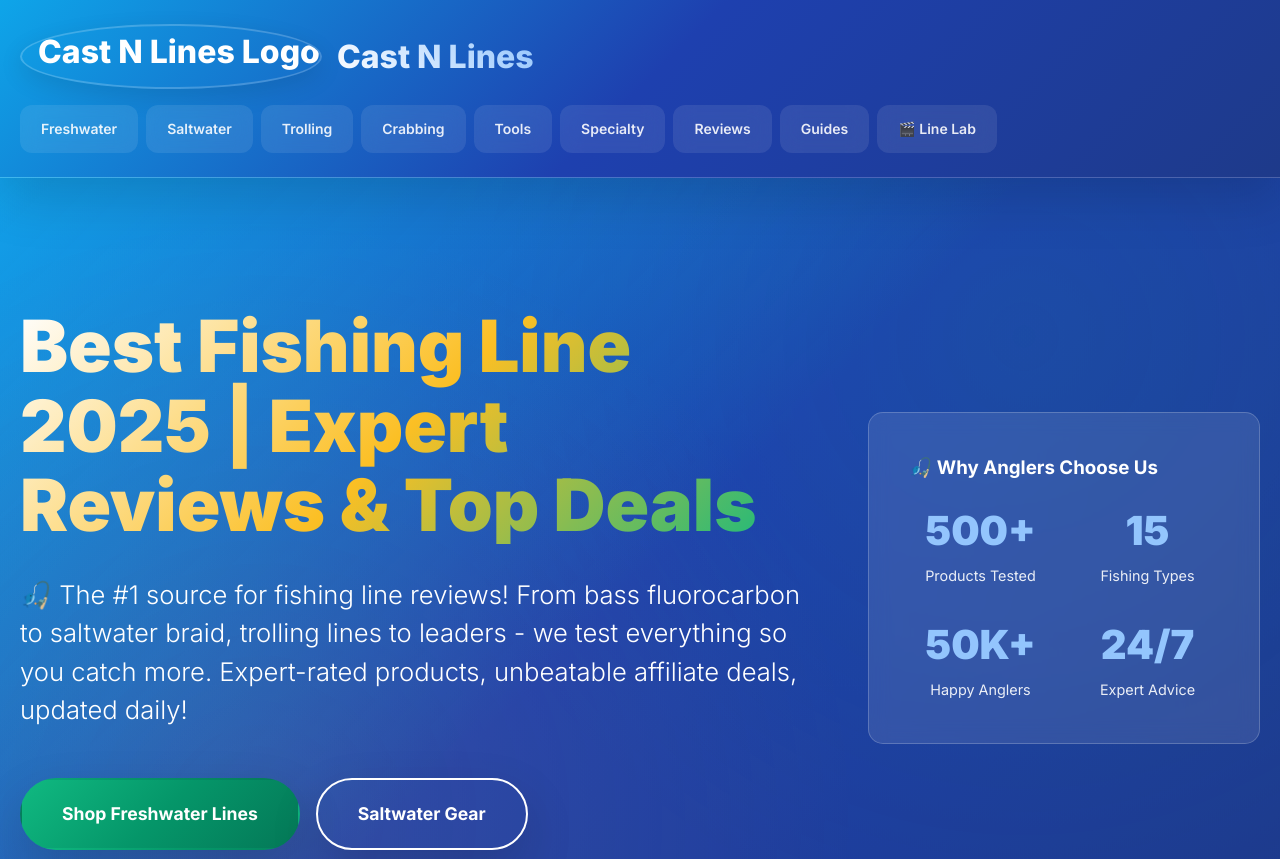
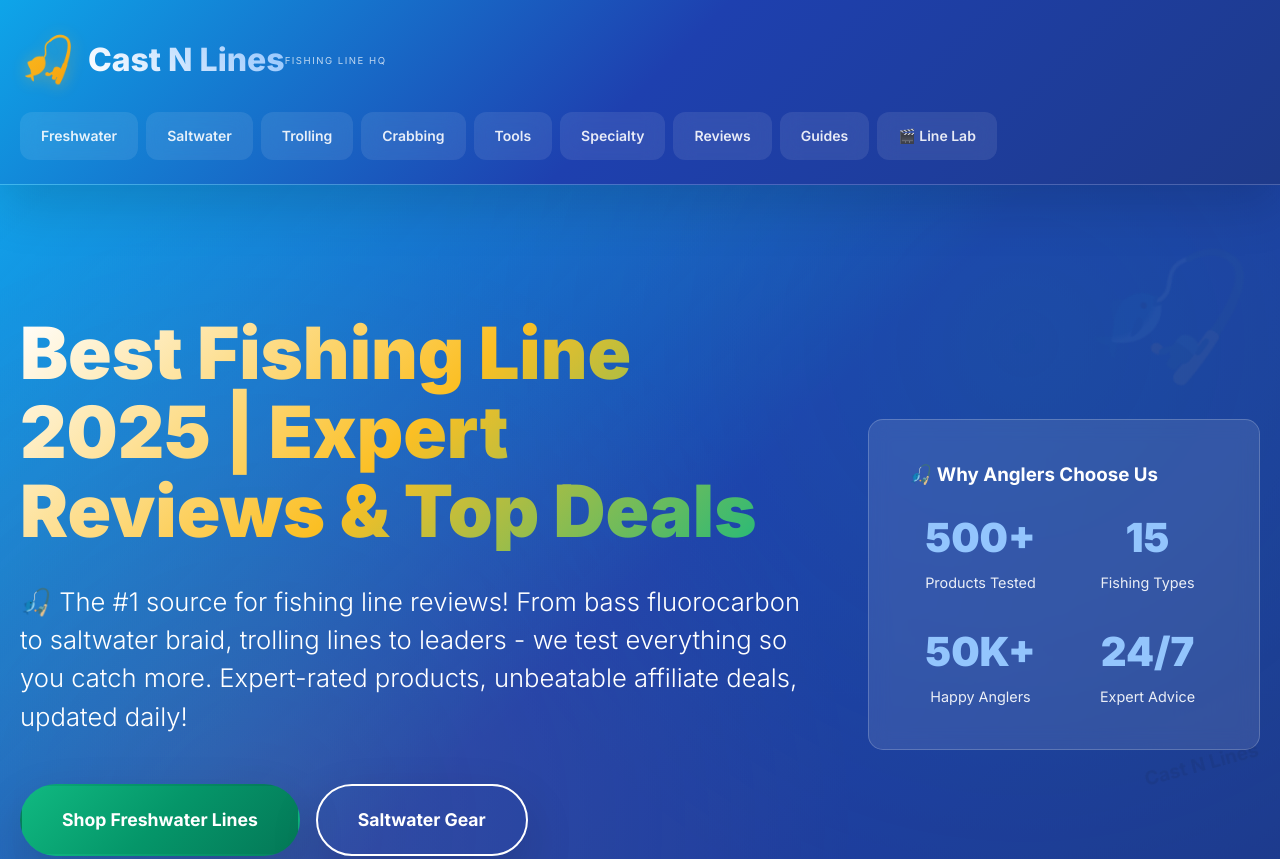
Before and after one commit to tcasten/castnlines.com, a plain HTML site: page index.html in a window 1280 px wide. Shown: the top 859 px of the page. Drawn offline with Linux system fonts and the light colour scheme.

Commit message:
Enhance branding: Replace broken logo with stylized CSS design, add subtle watermark, hero background element, and refined logo styling for professional appearance

```diff
--- a/index.html
+++ b/index.html
@@ -524,7 +524,7 @@
     .brand {
       display: flex;
       align-items: center;
-      gap: 15px;
+      gap: 12px;
       font-size: 32px;
       font-weight: 800;
       transition: all 0.3s cubic-bezier(0.4, 0, 0.2, 1);
@@ -534,19 +534,19 @@
       transform: translateX(5px);
     }
 
-    .brand img {
-      height: 65px;
-      width: auto;
-      border-radius: 50%;
-      box-shadow: var(--shadow-md);
-      transition: all 0.4s cubic-bezier(0.4, 0, 0.2, 1);
-      border: 2px solid rgba(255, 255, 255, 0.2);
-    }
-
-    .brand img:hover {
-      transform: scale(1.1) rotate(5deg);
-      box-shadow: var(--shadow-xl);
-      border-color: var(--premium-gold);
+    .logo-icon {
+      font-size: 2.8rem;
+      background: linear-gradient(135deg, #fbbf24, #f59e0b);
+      -webkit-background-clip: text;
+      -webkit-text-fill-color: transparent;
+      background-clip: text;
+      filter: drop-shadow(0 2px 8px rgba(251, 191, 36, 0.4));
+      transition: all 0.4s ease;
+    }
+
+    .logo-icon:hover {
+      transform: scale(1.1) rotate(8deg);
+      filter: drop-shadow(0 4px 12px rgba(251, 191, 36, 0.6));
     }
 
     .logo-text {
@@ -554,6 +554,18 @@
       -webkit-background-clip: text;
       -webkit-text-fill-color: transparent;
       background-clip: text;
+      line-height: 1.1;
+    }
+
+    .logo-subtitle {
+      font-size: 0.6rem;
+      color: rgba(255, 255, 255, 0.8);
+      font-weight: 500;
+      margin-left: -12px;
+      margin-top: 2px;
+      letter-spacing: 1.5px;
+      text-transform: uppercase;
+      opacity: 0.9;
     }
 
     nav {
@@ -1592,10 +1604,43 @@
       color: white;
     }
 
+    /* Subtle Branding Elements */
+    .brand-watermark {
+      position: fixed;
+      bottom: 20px;
+      right: 20px;
+      font-size: 1.2rem;
+      opacity: 0.1;
+      pointer-events: none;
+      z-index: 1000;
+      color: var(--primary);
+      font-weight: 700;
+      transform: rotate(-15deg);
+    }
+
+    .section-brand-accent {
+      display: inline-block;
+      font-size: 1.2rem;
+      margin-right: 0.5rem;
+      opacity: 0.7;
+    }
+
+    .hero-brand-element {
+      position: absolute;
+      top: 20px;
+      right: 30px;
+      font-size: 8rem;
+      opacity: 0.05;
+      color: white;
+      pointer-events: none;
+      transform: rotate(15deg);
+    }
+
     /* Expert Resources Section */
     .expert-resources {
       padding: 5rem 0;
       background: linear-gradient(135deg, #f1f5f9 0%, #e2e8f0 100%);
+      position: relative;
     }
 
     .expert-resources h2 {
@@ -2079,8 +2124,9 @@
     <div class="container">
       <div class="header-content">
         <div class="brand">
-          <img src="assets/logo.png" alt="Cast N Lines Logo" />
+          <div class="logo-icon">🎣</div>
           <span class="logo-text">Cast N Lines</span>
+          <div class="logo-subtitle">Fishing Line HQ</div>
         </div>
         <nav>
           <a href="#freshwater">Freshwater</a>
@@ -2098,6 +2144,7 @@
   </header>
 
   <section class="hero">
+    <div class="hero-brand-element">🎣</div>
     <div class="container">
       <div class="hero-content">
         <div>
@@ -3566,7 +3613,7 @@
     <div class="container">
       <div class="footer-content">
         <div class="footer-section">
-          <h4>🎣 About Cast N Lines</h4>
+          <h4><span class="section-brand-accent">🎣</span>About Cast N Lines</h4>
           <p>We're the ultimate destination for every type of fishing line imaginable. From weekend bass fishing to commercial crabbing operations, our expert team tests and reviews every product to help you make the right choice.</p>
           <p>Real anglers, real testing, honest recommendations.</p>
         </div>
@@ -3813,5 +3860,9 @@
     document.head.appendChild(style);
 
   </script>
+
+  <!-- Subtle Branding Watermark -->
+  <div class="brand-watermark">Cast N Lines</div>
+
 </body>
 </html>
```
